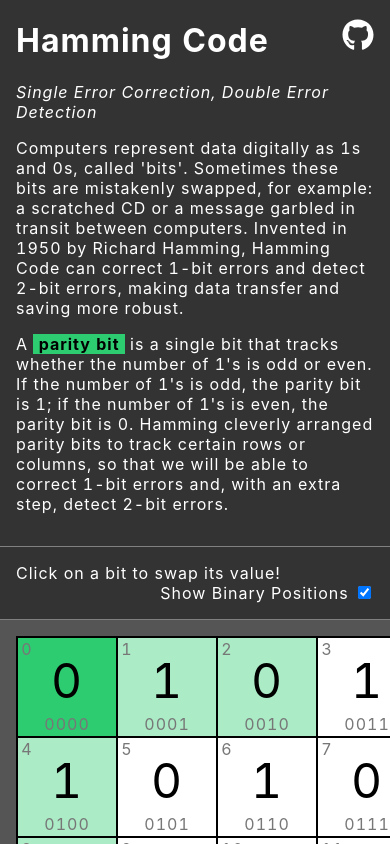
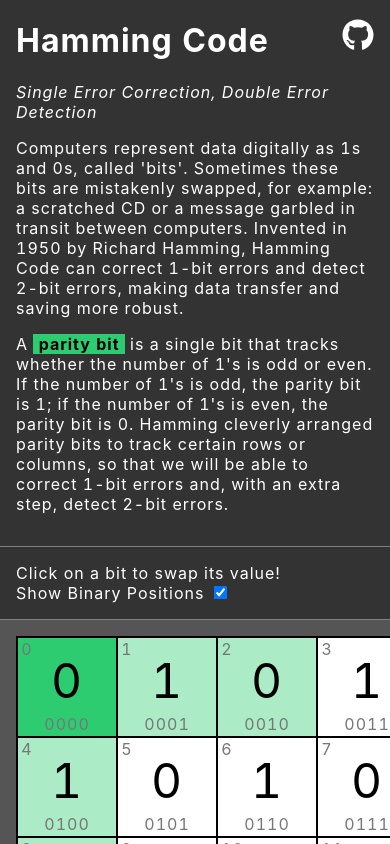
Before and after one commit to harryli0088/hamming-code, a React (Create React App) app: page / in a window 390 px wide. Built offline with nearby package versions, Linux system fonts and the light colour scheme.

Commit message:
mobile styling tweaks

```diff
--- a/src/App.scss
+++ b/src/App.scss
@@ -117,7 +117,7 @@ $standard-border: 1px solid gray;
     }
   }
 
-  @media only screen and (max-width: 900px) {
+  @media only screen and (max-width: 1000px) {
     #content {
       flex-direction: column-reverse;
       height: auto;
@@ -128,6 +128,10 @@ $standard-border: 1px solid gray;
 
       #interactiveContainer {
         width: 100%;
+
+        #toggleShowBinary {
+          float: none;
+        }
       }
     }
   }
--- a/src/App.tsx
+++ b/src/App.tsx
@@ -332,9 +332,9 @@ class App extends React.Component<{},AppState> {
             <div id="clickSwapMessage">
               Click on a bit to swap its value!
 
-              <span id="toggleShowBinary">
+              <div id="toggleShowBinary">
                 Show Binary Positions <input type="checkbox" checked={showBinary} onChange={e => this.setState({showBinary:!showBinary})}/>
-              </span>
+              </div>
             </div>
 
             <div id="dataContainer">
```
